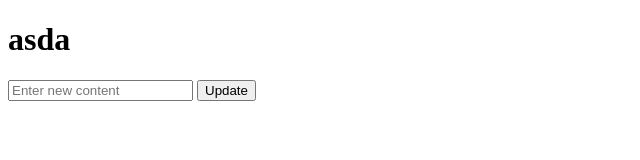
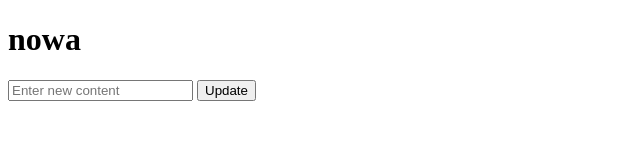
Before and after one commit to misqzu/misqzu.github.io, a plain HTML site: page index.html in a window 1280 px wide. Shown: the full height of the page, 0-640 px from the left. Drawn offline with Linux system fonts and the light colour scheme.

Commit message:
Update index.html

```diff
--- a/index.html
+++ b/index.html
@@ -4,7 +4,7 @@
     <title>My Website</title>
 </head>
 <body>
-    <h1 id="content">asda</h1>
+    <h1 id="content">nowa</h1>
 
     <script>
         function updateContent() {
```
